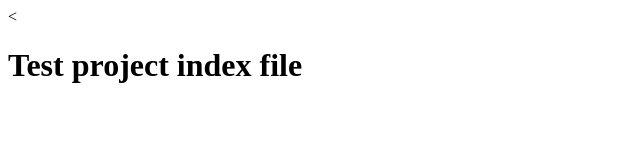
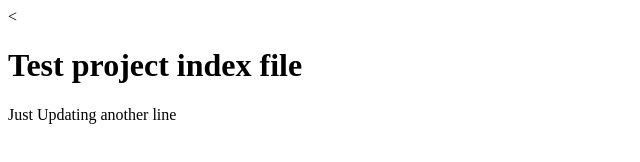
Before and after one commit to girishbalanagu/TestProject, a plain HTML site: page index.html in a window 1280 px wide. Shown: the whole page, without its empty margins (0-640 px from the left). Drawn offline with Linux system fonts and the light colour scheme.

Commit message:
Changed again
Updated with another line

```diff
--- a/index.html
+++ b/index.html
@@ -5,5 +5,6 @@
 </head>
 <body>
 <h1>Test project index file</h1>
+<div>Just Updating another line</div>
 </body>
 </html>
```
